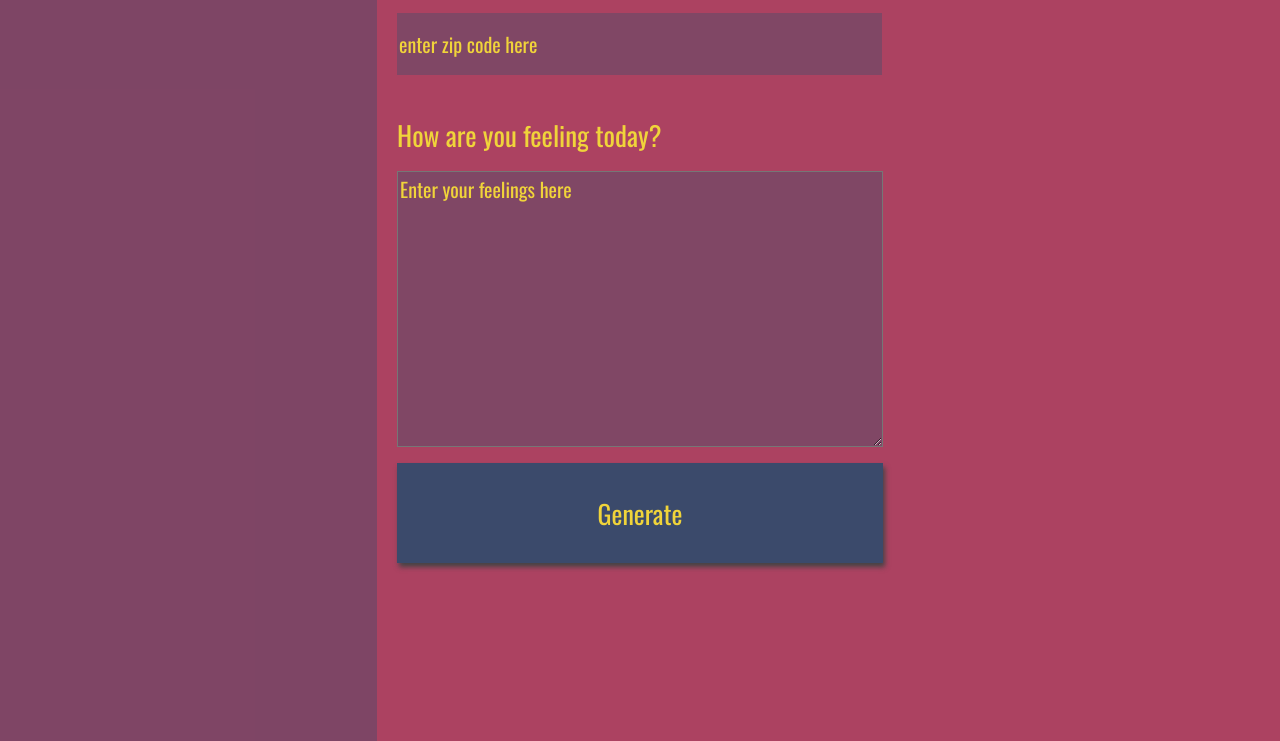
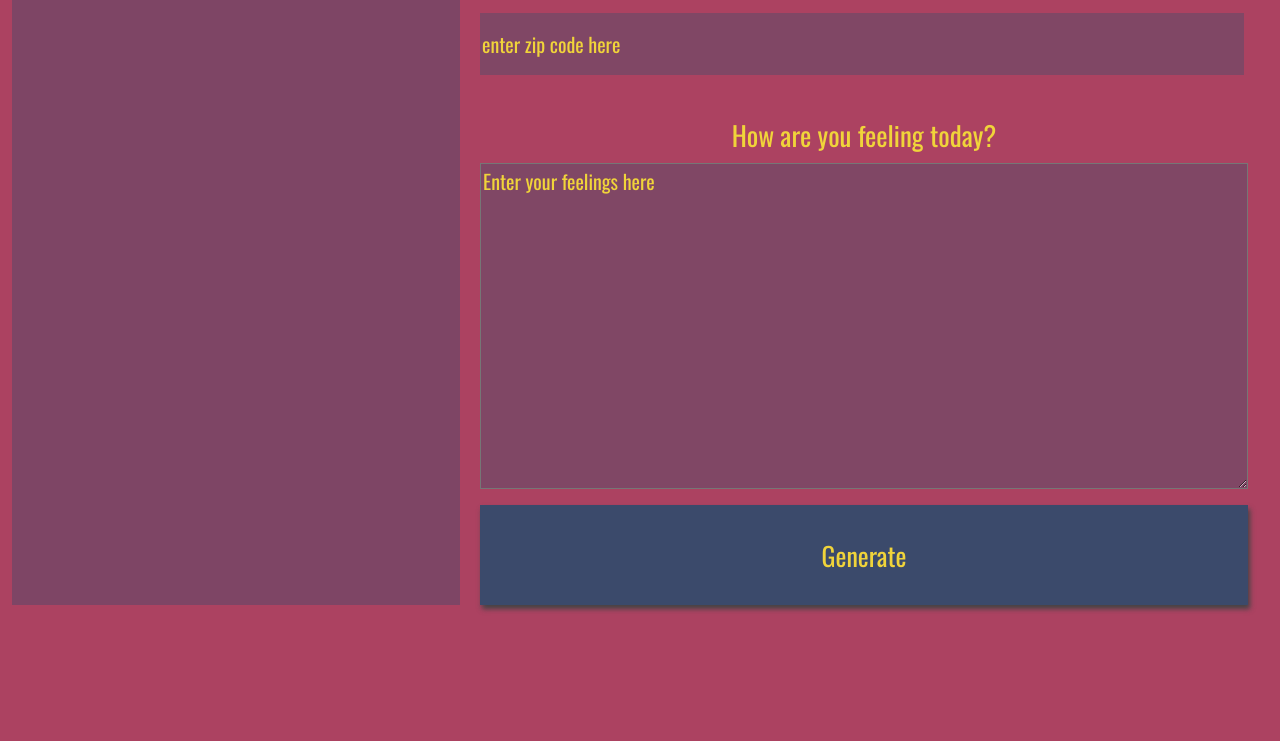
Before and after one commit to MaharjanR/Udacity-Weather-Journal-App, a plain HTML site: page website/index.html in a window 1280 px wide. Shown: the part 166-907 px from the top of the page. After the commit the page ends 800 px from the top, so only its background shows below. Drawn offline with nearby package versions, Linux system fonts and the light colour scheme; a web font is replaced by a local one.

Commit message:
Fix: Responsive Design Fixes-Alignment and Grid fixes

```diff
--- a/website/app.js
+++ b/website/app.js
@@ -18,7 +18,7 @@ const content = document.querySelector('#content');
 
 
 //getting weatherinfo - using a fetch call to openWeatherMap
-const weatherInfo = async zip => await fetch(`${baseUrl+zip}&appid=${apiKey}`);
+const weatherInfo = async zip => await fetch(`${baseUrl+zip},us&appid=${apiKey}`);
 //function to post to the server
 const postData = async(url, weatherInfo) => {
     const response = await fetch(url, {
--- a/website/style.css
+++ b/website/style.css
@@ -4,12 +4,12 @@ body {
     margin: 0;
     background: #AC4261;
     color: #f0d43a;
+    text-align: left;
 }
 
 #app {
     display: grid;
     grid-auto-rows: minmax(150px, auto);
-    height: 100vh;
     justify-content: center;
     grid-gap: 1em;
     font-size: 20px;
@@ -59,10 +59,6 @@ body {
     margin-top: 5vh;
 }
 
-#feelings {
-    margin-top: 2vh;
-}
-
 .headline {
     text-align: center;
     font-size: 2em;
@@ -93,6 +89,11 @@ input {
     font-size: 20px;
     font-family: 'Oswald', sans-serif;
     border: none;
+}
+
+.myInput {
+    height: 15vh;
+    margin-top: 1vh;
 }
 
 button {
@@ -149,14 +150,23 @@ button:focus {
 }
 
 @media(min-width:600px) {
+    body {
+        text-align: center;
+    }
     .headline {
         font-size: 3em;
     }
+    .myInput {
+        height: 40vh;
+        margin-top: 1vh;
+    }
     #app {
-        grid-template-columns: repeat(3, 1fr);
-        grid-template-areas: "left middle right";
+        grid-template-columns: 35% 60%;
+        justify-content: center;
+        grid-template-areas: "left middle middle";
     }
     .entry {
+        margin-top: 3vh;
         grid-area: left;
     }
     .zip {
```
